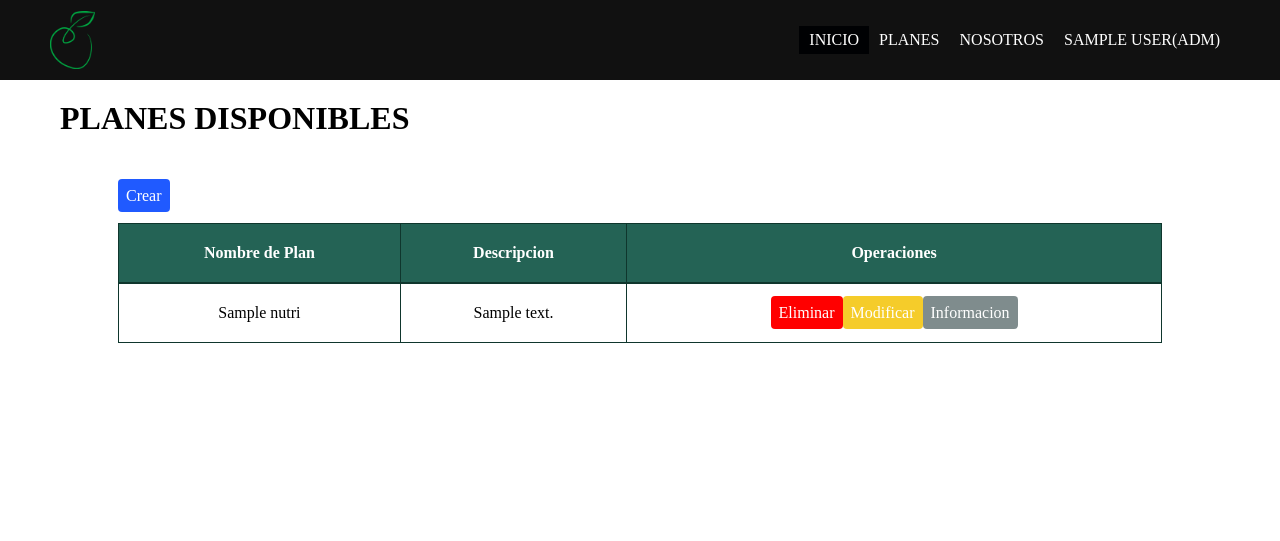
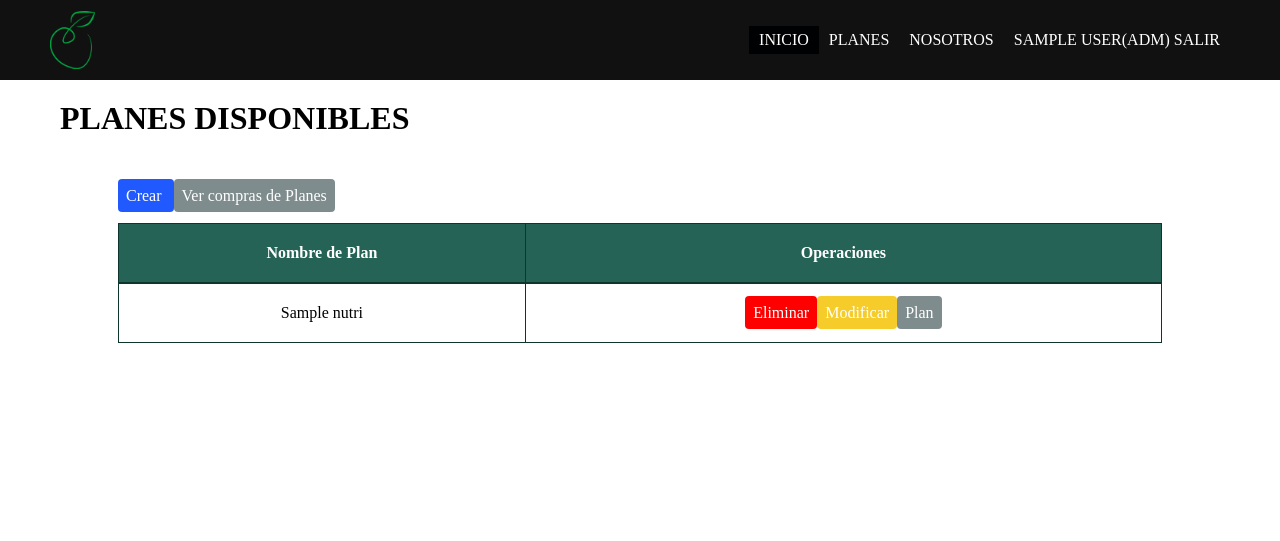
Before and after one commit to dev-jackson/Nutri_Salud, a PHP site: the page made by index.php in a window 1280 px wide. Shown: the top 541 px of the page. Run offline with PHP 8.4, Linux system fonts and the light colour scheme; the visitor is signed in with stand-in values (Sample User, id 1); tables that the repository leaves empty or names only in its code hold one stand-in row (values such as "Sample post"); data that the repository does not hold is empty.

Commit message:
planes ok

```diff
--- a/controller/funcionesClientes/ClienteController.php
+++ b/controller/funcionesClientes/ClienteController.php
@@ -16,5 +16,10 @@ class ClienteController {
         require_once 'view/dinamicas/planes.php';
         require_once FOOTER;
     }
-
+    public function informacion(){
+        require_once HEADER;
+        $resultado = $this->verPlanes->getPlanesAll();
+        require_once 'view/dinamicas/informacion.php';
+        require_once FOOTER;
+    }
 }
--- a/view/dinamicas/planes.php
+++ b/view/dinamicas/planes.php
@@ -1,9 +1,11 @@
-<?php session_start();
+<?php
+session_start();
 
-if(isset($_SESSION['mensaje'])){
+if (isset($_SESSION['mensaje'])) {
     echo $_session['mensaje'];
-    unset($_session['mensaje']);//elimina una variable de sesion
-}?>
+    unset($_session['mensaje']); //elimina una variable de sesion
+}
+?>
 <div class="container-table">
     <h1>PLANES DISPONIBLES</h1>
     <div id="main-container">
@@ -12,37 +14,40 @@ if(isset($_SESSION['mensaje'])){
             <thead>
                 <?php
                 if (isset($_SESSION['Adm'])) {
-                     echo('<a href="index.php?c=Admin&a=mostrar" class="btn-btn-primary">Crear</a>');
+                    echo('<a href="index.php?c=Admin&a=mostrar" class="btn-btn-primary">   Crear   </a>');
+                    echo('<a href="" class="btn-btn-info">   Ver compras de Planes   </a>');
+                } elseif (isset($_SESSION['Client'])) {
+                    echo('<a href="index.php?c=Cliente" class="btn-btn-info">   Ver Planes adquiridos   </a>');
                 }
                 ?>
             <br></br>
-                <tr>
-                    <th>Nombre de Plan</th><th>Descripcion</th><th>Operaciones</th>
-                </tr>
+            <tr>
+                <th>Nombre de Plan</th><th>Operaciones</th>
+            </tr>
             </thead>
             <?php
             foreach ($resultado as $gp):
                 ?>
                 <tr>
                     <td><?php echo($gp['nombre']); ?></td>
-                    <td><?php echo($gp['descripcion']) ?></td>
+
                     <td >
                         <?php
                         if (isset($_SESSION['Adm'])) {
 
-                            echo('<a href="index.php?c=Admin&a=eliminar&id='.$gp['idplanes_nutri'].'" class="btn-btn-danger" >Eliminar</a>');
+                            echo('<a href="index.php?c=Admin&a=eliminar&id=' . $gp['idplanes_nutri'] . '" class="btn-btn-danger" >Eliminar</a>');
                             echo('<a href="" class="btn-btn-modi">Modificar</a>');
-                            echo('<a href="" class="btn-btn-info">Informacion</a>');
+                            echo('<a href="index.php?c=Cliente&a=verPlanes" class="btn-btn-info">Plan</a>');
                         } elseif (isset($_SESSION['Client'])) {
                             echo('<a href="" class="btn-btn-primary">Comprar</a>');
-                            echo('<a href="" class="btn-btn-info">Informacion</a>');
+                            echo('<a href="index.php?c=Cliente&a=informacion" class="btn-btn-info">Informacion</a>');
                         } else {
-                            echo('<a href="" class="btn-btn-info">Informacion</a>');
+                            echo('<a href="index.php?c=Cliente&a=informacion" class="btn-btn-info">Informacion</a>');
                         }
                         ?>
                     </td>
                 </tr>
-            <?php endforeach; ?>
+<?php endforeach; ?>
             </tbody>
         </table>
     </div>
--- a/view/plantillas/header.php
+++ b/view/plantillas/header.php
@@ -28,9 +28,9 @@
                 echo "href='index.php?c=index&a=login'";
             }
         ?>><?php if(isset($_SESSION['Adm'])){
-            echo strtoupper ($_SESSION['Adm'].'(ADM)');
+            echo strtoupper ($_SESSION['Adm'].'(ADM)   Salir');
         }elseif(isset($_SESSION['Client'])){
-            echo strtoupper ($_SESSION['Client']);
+            echo strtoupper ($_SESSION['Client'].'  Salir');
         }else{
             echo 'LOGIN';
         }?></a></li>
```
Also changed, not shown: view/dinamicas/Informacion.php (added, +25 -0 lines).
